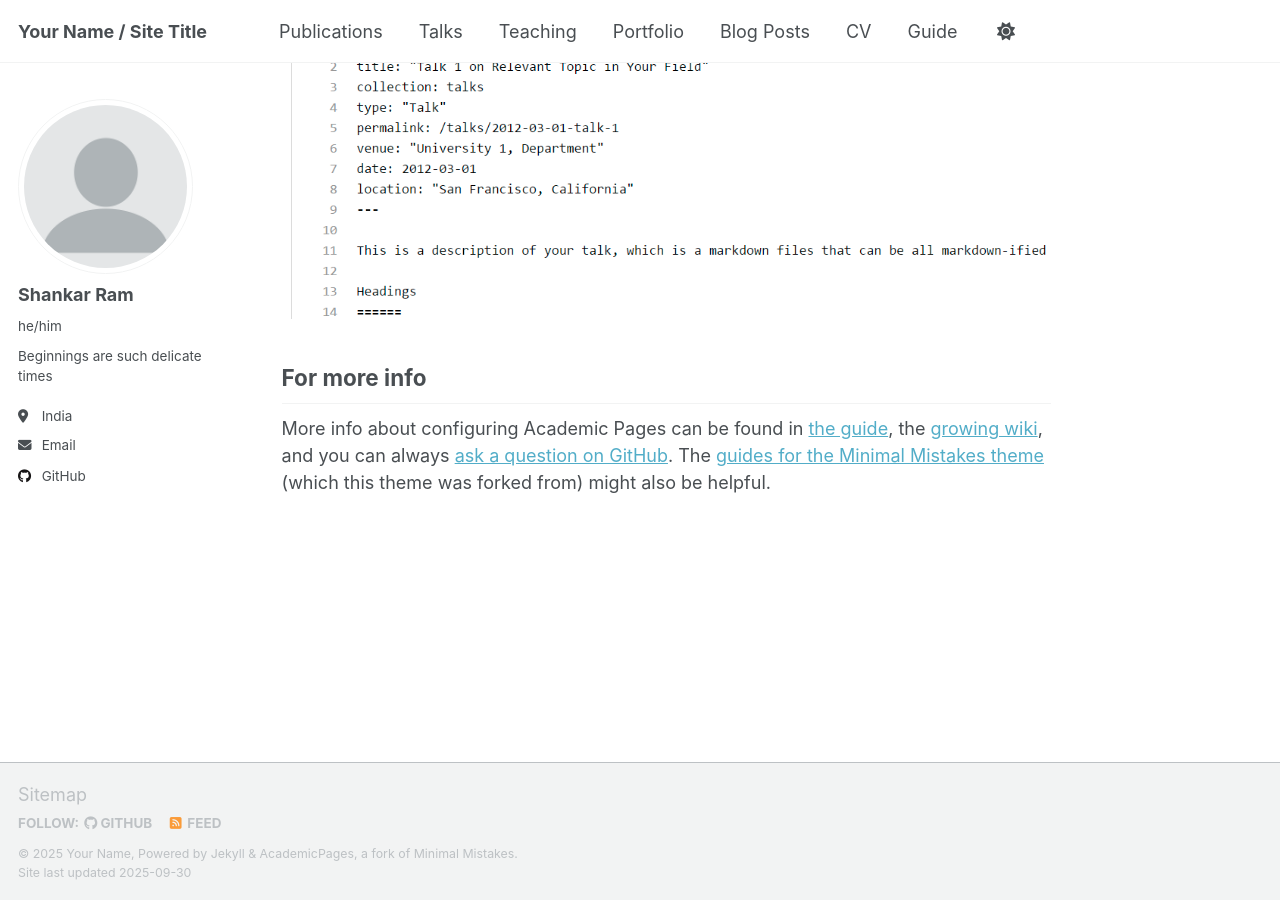
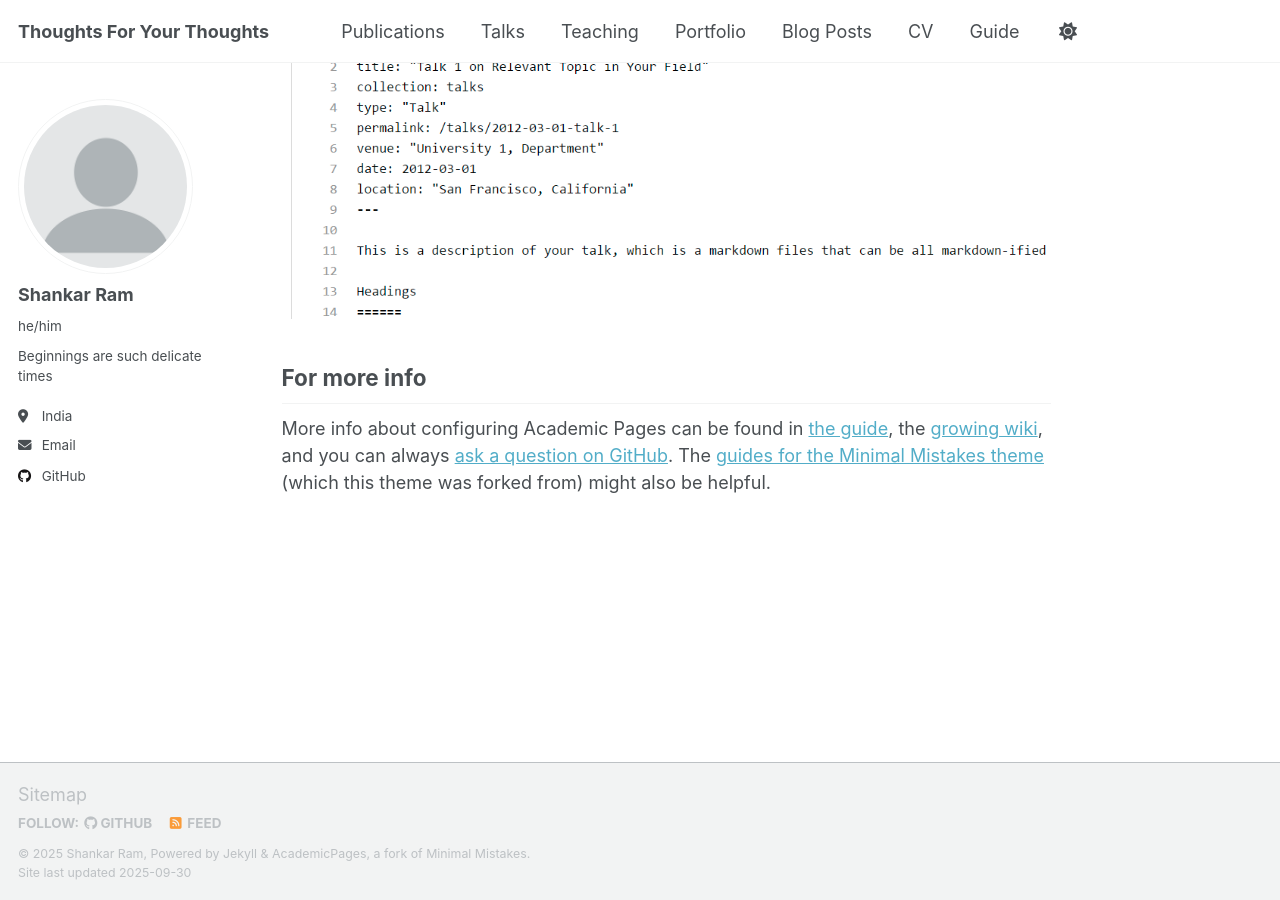
Before and after one commit to shankram/shankram.github.io, a Jekyll site: the page built from _pages/about.md, in a window 1280 px wide and 900 px high, scrolled down 2880 px. Built offline with Jekyll 4.4.1, drawn with Linux system fonts in a browser that asks for light colours; a script that is not in the unit is left out.

Commit message:
commit 1

```diff
--- a/_config.yml
+++ b/_config.yml
@@ -9,14 +9,14 @@
 # Basic Site Settings
 locale                   : "en-US"
 site_theme               : "default" # Currently available options are "default", "air"
-title                    : "Your Name / Site Title"
+title                    : "Thoughts For Your Thoughts"
 title_separator          : "-"
-name                     : &name "Your Name"
-description              : &description "Your Name's academic portfolio"   # Update this with a general description of your site, this is the default if not overridden by a page
-url                      : https://academicpages.github.io # The base hostname & protocol for your site e.g. "https://[your GitHub username].github.io",
+name                     : &name "Shankar Ram"
+description              : &description "Shankar Ram's personal website"   # Update this with a general description of your site, this is the default if not overridden by a page
+url                      : https://shankram.github.io # The base hostname & protocol for your site e.g. "https://[your GitHub username].github.io",
                                                            # or if you already have some other page hosted on Github then use "https://[your GitHub username].github.io/[Your Repo Name]"
 baseurl                  : "" # the subpath of your site, e.g. "/blog"
-repository               : "academicpages/academicpages.github.io"
+repository               : "shankram/shankram.github.io"
 
 # Site Author - The following control what appear as part of the author content on the side bar.
 #               If a field is blank the icon and link will not appear, otherwise it will be shown.
```
